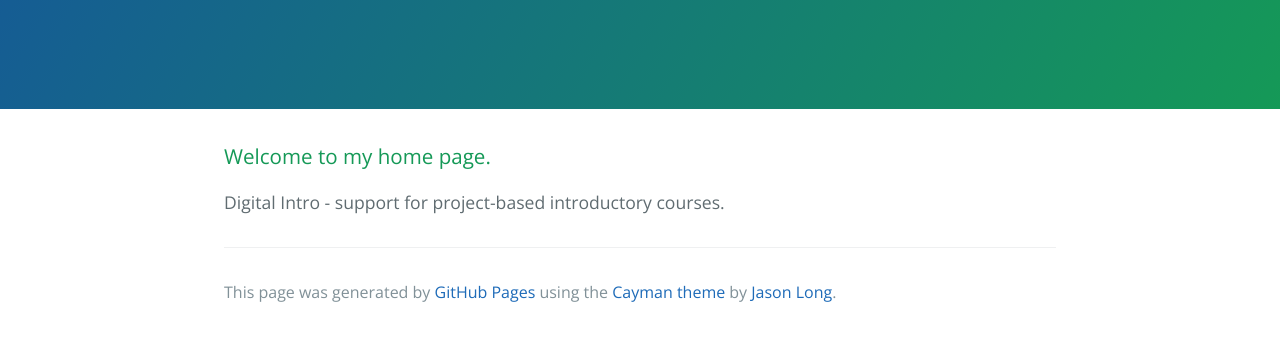
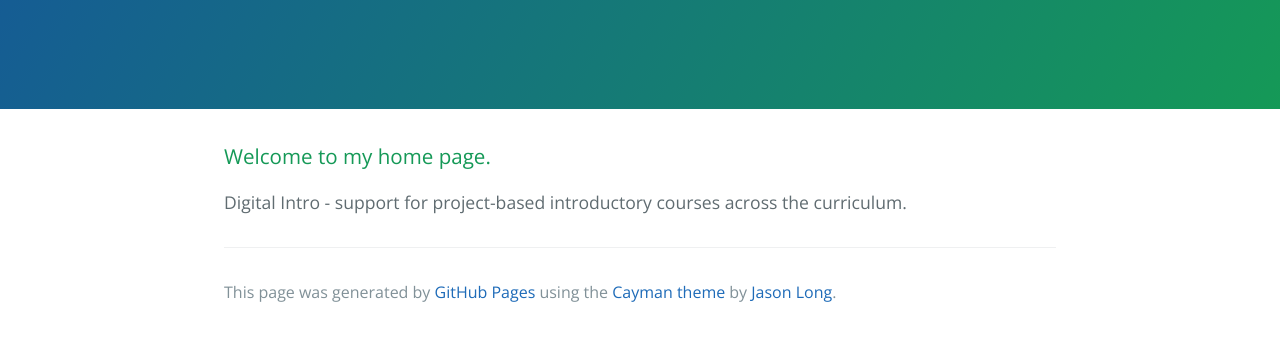
Before and after one commit to ldierker1/ldierker1.github.io, a plain HTML site: page index.html in a window 1280 px wide. Shown: the part 208-548 px from the top of the page. Drawn offline with nearby package versions, Linux system fonts and the light colour scheme.

Commit message:
Lengthened the text

```diff
--- a/index.html
+++ b/index.html
@@ -19,7 +19,7 @@
       <h3>
 <a id="welcome-to-my-home-page" class="anchor" href="#welcome-to-my-home-page" aria-hidden="true"><span aria-hidden="true" class="octicon octicon-link"></span></a>Welcome to my home page.</h3>
 
-<p>Digital Intro - support for project-based introductory courses.</p>
+<p>Digital Intro - support for project-based introductory courses across the curriculum.</p>
 
       <footer class="site-footer">
 
```
